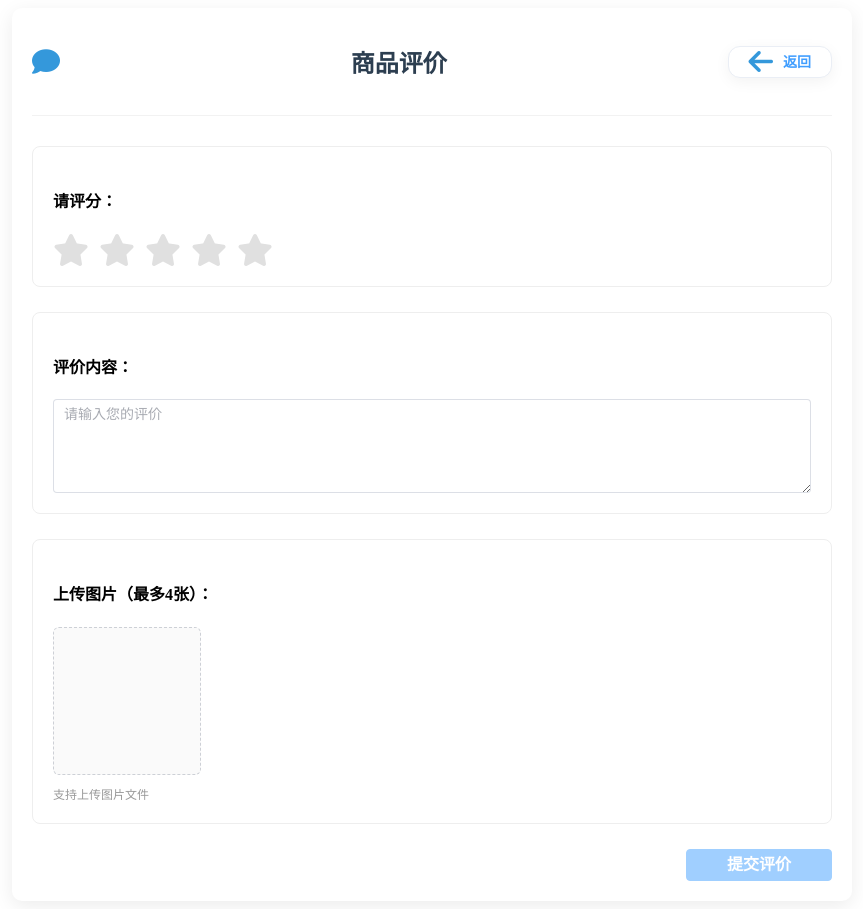
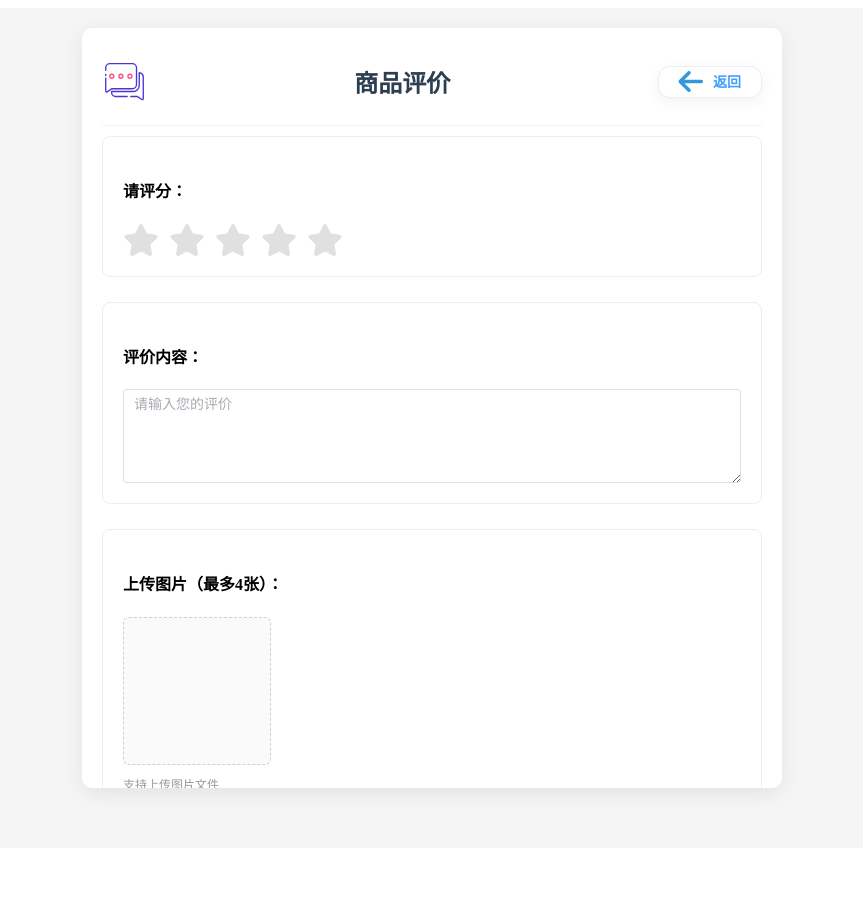
Before and after one commit to geaogang-me/Ruiwu-Yuexin, a Vue app in the folder Ruiwu-Yuexin-web/: page /evaluate in a window 1280 px wide. Shown: the whole page, without its empty margins (208-1071 px from the left). After the commit the page ends 856 px from the top, so only its background shows below. Built offline with nearby package versions, Linux system fonts and the light colour scheme; no server answers; what vue-image-magnifier would draw is missing.

Commit message:
修改样式

```diff
--- a/Ruiwu-Yuexin-web/src/components/main/Inform.vue
+++ b/Ruiwu-Yuexin-web/src/components/main/Inform.vue
@@ -1,4 +1,5 @@
 <template>
+  <div class="wapper-container">
     <div class="form-container">
       <!-- 头部导航栏 -->
       <div class="app-header">
@@ -18,7 +19,11 @@
           <div class="avatar-section">
             <div class="avatar-wrapper">
               <div class="avatar-preview">
-              <img v-if="form.avatar" :src="form.avatar" class="avatar-image" />
+                <img
+                  v-if="form.avatar"
+                  :src="form.avatar"
+                  class="avatar-image"
+                />
                 <div v-else class="avatar-placeholder">
                   <i class="fas fa-user"></i>
                 </div>
@@ -190,10 +195,13 @@
 
         <div style="display: flex; justify-content: flex-end; margin-top: 20px">
           <el-button @click="passwordDialogVisible = false">取消</el-button>
-        <el-button type="primary" @click="submitPasswordChange">确定</el-button>
+          <el-button type="primary" @click="submitPasswordChange"
+            >确定</el-button
+          >
         </div>
       </el-form>
     </el-dialog>
+  </div>
 </template>
 
 <script setup>
@@ -484,9 +492,12 @@ onMounted(() => {
 
 <style scoped>
 .form-container {
+  height: 100vh;
   padding: 20px;
-  max-width: 1000px;
+  max-width: 700px;
   margin: 0 auto;
+  overflow-y: auto; /* 添加这一行，启用垂直滚动 */
+  box-sizing: border-box; /* 确保 padding 不会撑破容器 */
 }
 
 /* 头部导航栏样式 */
--- a/Ruiwu-Yuexin-web/src/views/Evaluate.vue
+++ b/Ruiwu-Yuexin-web/src/views/Evaluate.vue
@@ -1,7 +1,13 @@
 <template>
+  <div class="evaluate-wrapper">
     <div class="evaluate-container">
       <div class="app-header">
-      <i class="fas fa-comment"></i>
+        <img
+          src="@/assets/icon/评论.svg"
+          alt="评论"
+          width="45px"
+          height="45px"
+        />
         <h1>商品评价</h1>
         <el-button type="primary" plain class="back-button" @click="goBack">
           <i class="fas fa-arrow-left"></i> 返回
@@ -27,7 +33,10 @@
             <div class="star-rating">
               <span v-for="star in 5" :key="star" @click="setRating(star)">
                 <i
-                :class="['fas fa-star', star <= rating ? 'active' : 'inactive']"
+                  :class="[
+                    'fas fa-star',
+                    star <= rating ? 'active' : 'inactive',
+                  ]"
                 ></i>
               </span>
             </div>
@@ -61,7 +70,10 @@
               </template>
             </el-upload>
           </div>
-
+          <div class="button-group">
+            <el-button type="primary" class="submit-button" @click="goBack">
+              暂不评价
+            </el-button>
             <el-button
               type="primary"
               class="submit-button"
@@ -70,6 +82,8 @@
             >
               提交评价
             </el-button>
+          </div>
+        </div>
       </div>
     </div>
   </div>
@@ -197,8 +211,21 @@ onMounted(() => {
 </script>
 
 <style scoped>
+/* 新增这个外层容器样式 */
+.evaluate-wrapper {
+  height: 100vh;
+  background: #f5f5f5;
+  display: flex;
+  justify-content: center;
+  align-items: flex-start; /* 如果你想让它垂直居中，用 center */
+  padding: 20px 0;
+}
+
 .evaluate-container {
-  max-width: 800px;
+  max-height: 95vh;
+  overflow-y: auto;
+  box-sizing: border-box;
+  min-width: 700px;
   margin: 0 auto;
   padding: 20px;
   background-color: #fff;
@@ -210,8 +237,8 @@ onMounted(() => {
   display: flex;
   align-items: center;
   justify-content: space-between;
-  margin-bottom: 30px;
-  padding-bottom: 20px;
+  margin-bottom: 10px;
+  padding-bottom: 10px;
   border-bottom: 1px solid rgba(0, 0, 0, 0.05);
 }
 
@@ -222,7 +249,11 @@ onMounted(() => {
   font-weight: 700;
   color: #2c3e50;
 }
-
+.button-group {
+  display: flex;
+  gap: 30px;
+  justify-content: flex-end;
+}
 .app-header i {
   margin-right: 10px;
   color: #3498db;
```
Also changed, not shown: Ruiwu-Yuexin-web/src/assets/icon/评论.svg (added). Lines whose indentation alone changed are shown as unchanged.
